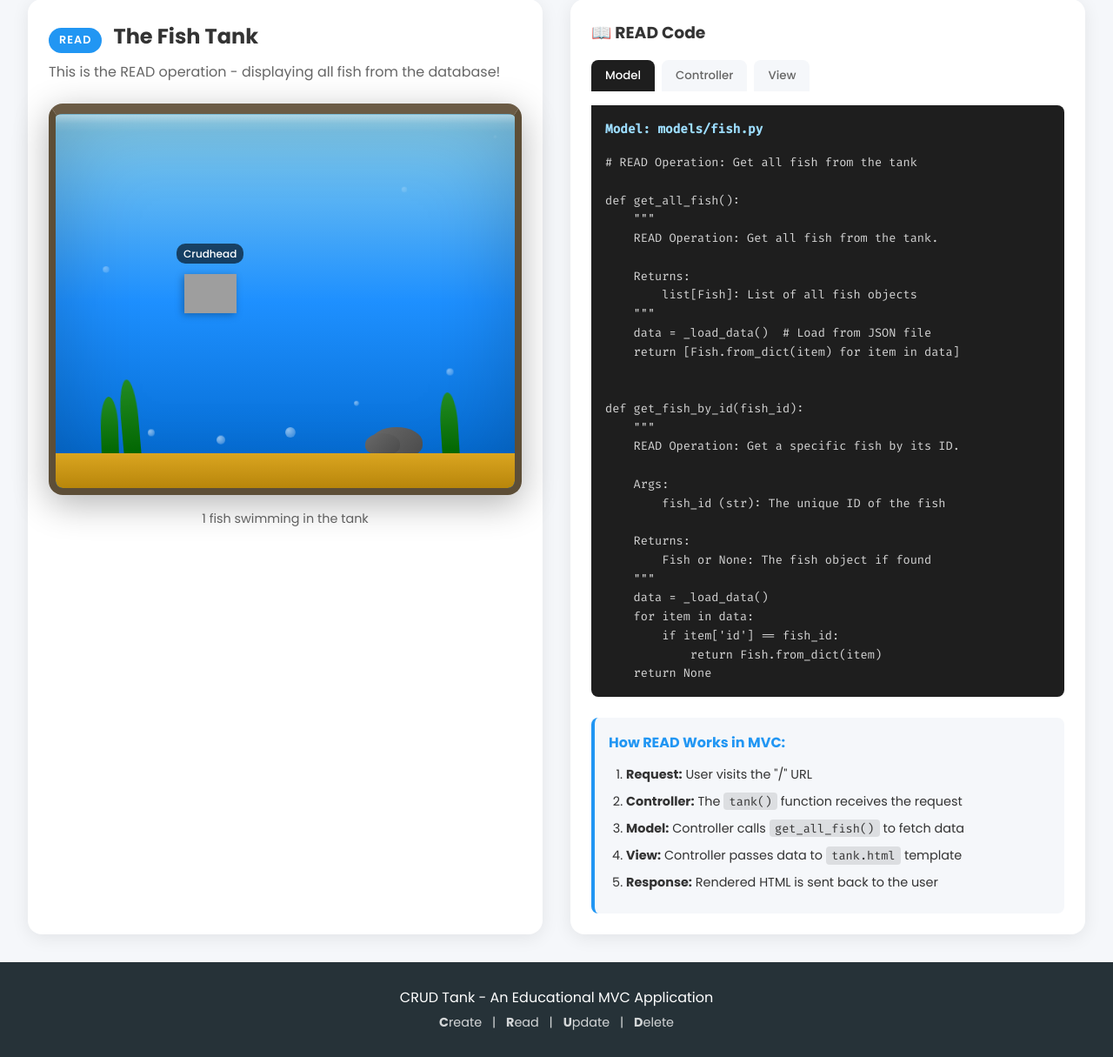
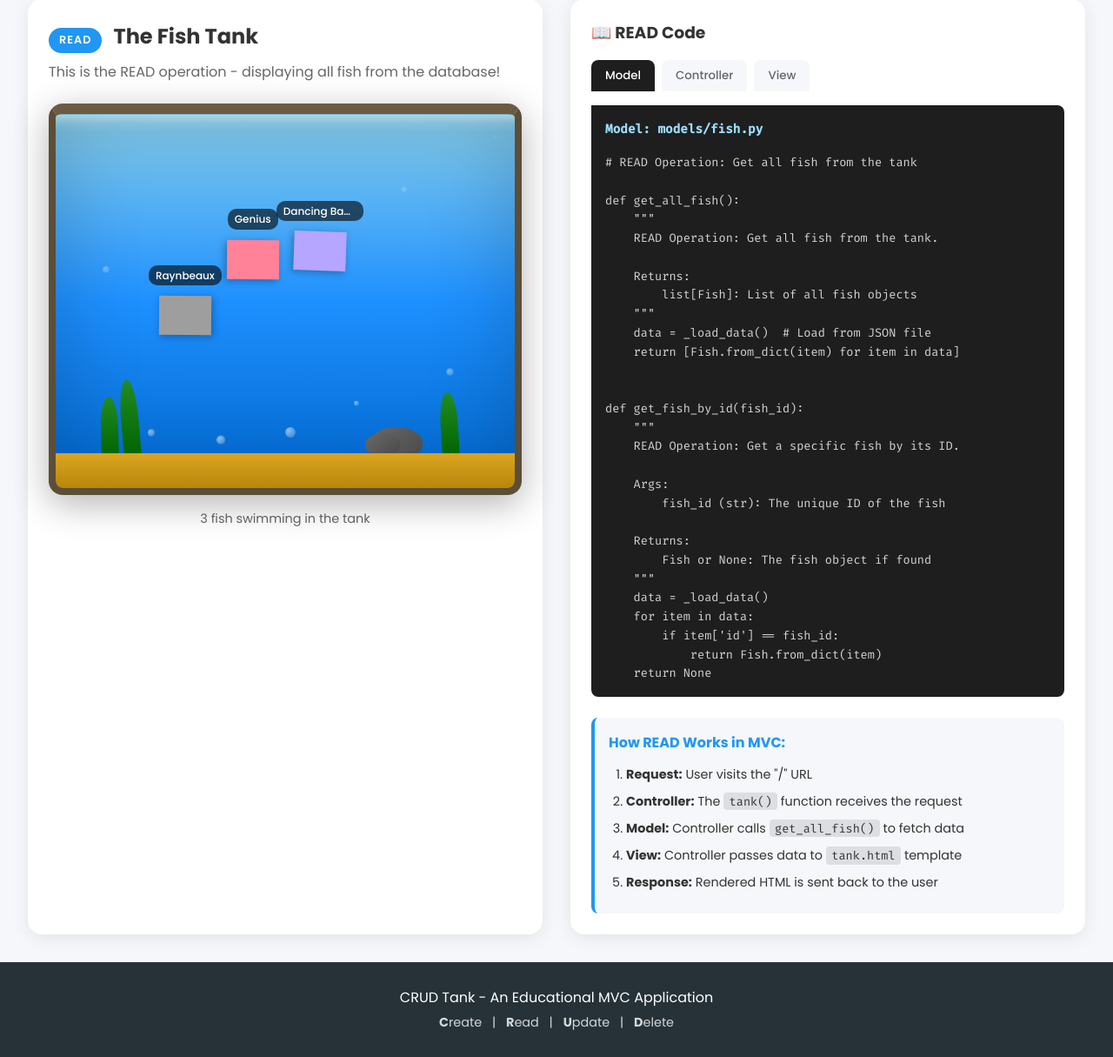
Before and after one commit to vrnico/crudtank, a Flask app: page / in a window 1280 px wide. Shown: the part 116-1331 px from the top of the page at 87% size. Run offline with Flask 3, Linux system fonts and the light colour scheme; grey boxes are pictures that could not be loaded.

Commit message:
added color tint

```diff
--- a/controllers/fish_controller.py
+++ b/controllers/fish_controller.py
@@ -59,6 +59,7 @@ def new_fish():
         image_url = request.form.get('image_url')
         personality = request.form.get('personality', 'medium')
         description = request.form.get('description', '')
+        color = request.form.get('color', 'none')
 
         # Validate required fields
         if not name or not image_url:
@@ -70,7 +71,8 @@ def new_fish():
             name=name,
             image_url=image_url,
             personality=personality,
-            description=description
+            description=description,
+            color=color
         )
 
         flash(f'Fish "{fish.name}" has been added to the tank!', 'success')
@@ -130,6 +132,7 @@ def edit_fish(fish_id):
         image_url = request.form.get('image_url')
         personality = request.form.get('personality')
         description = request.form.get('description')
+        color = request.form.get('color')
 
         # Call the Model to update the fish
         updated_fish = update_fish(
@@ -137,7 +140,8 @@ def edit_fish(fish_id):
             name=name,
             image_url=image_url,
             personality=personality,
-            description=description
+            description=description,
+            color=color
         )
 
         if updated_fish:
--- a/data/fish.json
+++ b/data/fish.json
@@ -1,10 +1,28 @@
 [
   {
-    "id": "9fd62f18-fd8a-40dd-8271-c5f6f87a9d66",
-    "name": "Crudhead",
-    "image_url": "https://i.pinimg.com/originals/b2/40/05/b24005333b8d0bf9391096f573ce4b4e.gif",
-    "personality": "medium",
-    "description": "he's okay I guess",
-    "created_at": "2026-01-21T07:48:02.276196"
+    "id": "6d48b271-6921-4224-b68d-8806363652f0",
+    "name": "Raynbeaux",
+    "image_url": "https://i.pinimg.com/originals/71/21/d5/7121d581f292b50843cd7f70d91dd9ef.gif",
+    "personality": "slow",
+    "description": "they can breathe underwater",
+    "created_at": "2026-01-21T08:32:10.027718"
+  },
+  {
+    "id": "61d73437-38f8-44ce-84fc-9af2a1ffc663",
+    "name": "Dancing Baby",
+    "image_url": "https://d15k2d11r6t6rl.cloudfront.net/pub/bfra/igj8ysms/vy8/dgu/mj0/dancing-baby-90s.gif",
+    "personality": "fast",
+    "description": "he's dancin!",
+    "color": "blue",
+    "created_at": "2026-01-21T08:58:38.789915"
+  },
+  {
+    "id": "53ac875e-4789-422a-9a51-5adce3636c94",
+    "name": "Genius",
+    "image_url": "https://media0.giphy.com/media/v1.Y2lkPTZjMDliOTUyNmt5dWY2M2dtbWxvNWlobWlrNnFkNTJtcWF5a2R0cnFldzBnYWVzZiZlcD12MV9zdGlja2Vyc19zZWFyY2gmY3Q9cw/AdndihCYz96gHOtksS/200.gif",
+    "personality": "slow",
+    "description": "Everyone loves her!",
+    "color": "pink",
+    "created_at": "2026-01-21T09:01:40.963729"
   }
 ]
--- a/models/fish.py
+++ b/models/fish.py
@@ -25,12 +25,13 @@ class Fish:
         created_at (str): Timestamp when the fish was created
     """
 
-    def __init__(self, name, image_url, personality='medium', description='', id=None, created_at=None):
+    def __init__(self, name, image_url, personality='medium', description='', color='none', id=None, created_at=None):
         self.id = id or str(uuid.uuid4())
         self.name = name
         self.image_url = image_url
         self.personality = personality  # 'fast', 'medium', 'slow'
         self.description = description
+        self.color = color  # 'none', 'red', 'orange', 'yellow', 'green', 'cyan', 'blue', 'purple', 'pink'
         self.created_at = created_at or datetime.now().isoformat()
 
     def to_dict(self):
@@ -41,6 +42,7 @@ class Fish:
             'image_url': self.image_url,
             'personality': self.personality,
             'description': self.description,
+            'color': self.color,
             'created_at': self.created_at
         }
 
@@ -53,6 +55,7 @@ class Fish:
             image_url=data.get('image_url'),
             personality=data.get('personality', 'medium'),
             description=data.get('description', ''),
+            color=data.get('color', 'none'),
             created_at=data.get('created_at')
         )
 
@@ -79,7 +82,7 @@ def _save_data(data):
 # -----------------------------------------------------------------------------
 # CREATE - Add a new fish to the database
 # -----------------------------------------------------------------------------
-def create_fish(name, image_url, personality='medium', description=''):
+def create_fish(name, image_url, personality='medium', description='', color='none'):
     """
     CREATE Operation: Add a new fish to the tank.
 
@@ -88,6 +91,7 @@ def create_fish(name, image_url, personality='medium', description=''):
         image_url (str): URL to the fish's image
         personality (str): Swimming speed - 'fast', 'medium', or 'slow'
         description (str): Optional description of the fish
+        color (str): Color tint - 'none', 'red', 'orange', 'yellow', 'green', 'cyan', 'blue', 'purple', 'pink'
 
     Returns:
         Fish: The newly created fish object
@@ -97,7 +101,8 @@ def create_fish(name, image_url, personality='medium', description=''):
         name=name,
         image_url=image_url,
         personality=personality,
-        description=description
+        description=description,
+        color=color
     )
 
     # Load existing data, add new fish, and save
@@ -142,7 +147,7 @@ def get_fish_by_id(fish_id):
 # -----------------------------------------------------------------------------
 # UPDATE - Modify an existing fish in the database
 # -----------------------------------------------------------------------------
-def update_fish(fish_id, name=None, image_url=None, personality=None, description=None):
+def update_fish(fish_id, name=None, image_url=None, personality=None, description=None, color=None):
     """
     UPDATE Operation: Modify an existing fish's details.
 
@@ -152,6 +157,7 @@ def update_fish(fish_id, name=None, image_url=None, personality=None, descriptio
         image_url (str, optional): New image URL
         personality (str, optional): New personality type
         description (str, optional): New description
+        color (str, optional): New color tint
 
     Returns:
         Fish or None: The updated fish object if found, None otherwise
@@ -169,6 +175,8 @@ def update_fish(fish_id, name=None, image_url=None, personality=None, descriptio
                 data[i]['personality'] = personality
             if description is not None:
                 data[i]['description'] = description
+            if color is not None:
+                data[i]['color'] = color
 
             _save_data(data)
             return Fish.from_dict(data[i])
--- a/templates/tank.html
+++ b/templates/tank.html
@@ -42,7 +42,19 @@
                              style="top: {{ range(10, 70)|random }}%; left: {{ range(5, 80)|random }}%;">
                             <a href="{{ url_for('fish.show_fish', fish_id=fish.id) }}" class="fish-link">
                                 <span class="fish-name">{{ fish.name }}</span>
-                                <img src="{{ fish.image_url }}" alt="{{ fish.name }}" class="fish-image" onerror="this.src='https://em-content.zobj.net/source/twitter/376/fish_1f41f.png'">
+                                {% set color_filters = {
+                                    'red': 'sepia(1) saturate(5) hue-rotate(0deg)',
+                                    'orange': 'sepia(1) saturate(5) hue-rotate(30deg)',
+                                    'yellow': 'sepia(1) saturate(5) hue-rotate(60deg)',
+                                    'green': 'sepia(1) saturate(5) hue-rotate(90deg)',
+                                    'cyan': 'sepia(1) saturate(5) hue-rotate(150deg)',
+                                    'blue': 'sepia(1) saturate(5) hue-rotate(200deg)',
+                                    'purple': 'sepia(1) saturate(5) hue-rotate(270deg)',
+                                    'pink': 'sepia(1) saturate(5) hue-rotate(300deg)'
+                                } %}
+                                <img src="{{ fish.image_url }}" alt="{{ fish.name }}" class="fish-image"
+                                     {% if fish.color and fish.color != 'none' %}style="filter: {{ color_filters[fish.color] }} drop-shadow(2px 2px 4px rgba(0, 0, 0, 0.3));"{% endif %}
+                                     onerror="this.src='https://em-content.zobj.net/source/twitter/376/fish_1f41f.png'">
                             </a>
                         </div>
                         {% endfor %}
```
Also changed, not shown: templates/create.html (+16 -0 lines), templates/detail.html (+13 -1 lines), templates/edit.html (+16 -0 lines), README.md, 1 other file.
